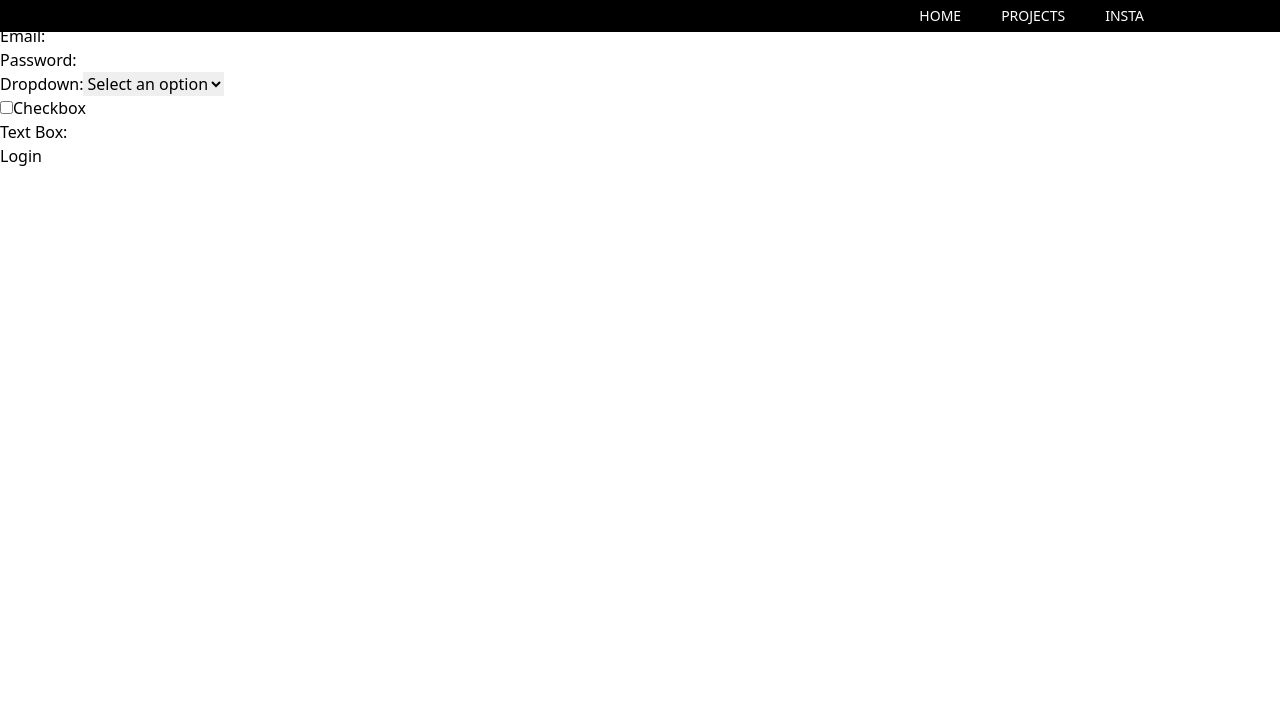
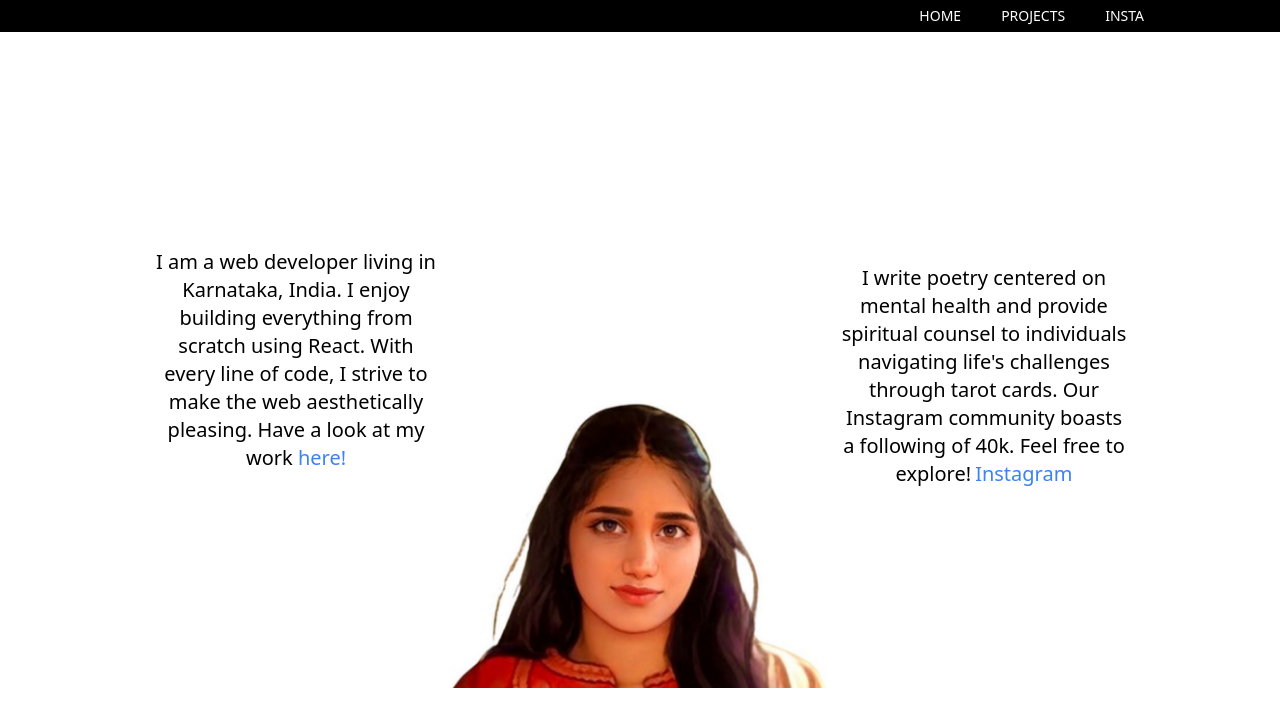
Before and after one commit to varadadg/myPortfolio, a React (Vite) app: page / in a window 1280 px wide. Shown: the top 726 px of the page. Built offline with nearby package versions, Linux system fonts and the light colour scheme.

Commit message:
added homepage contents

```diff
--- a/src/Home.jsx
+++ b/src/Home.jsx
@@ -1,243 +1,84 @@
-// import React from "react";
-// import { Link } from "react-router-dom"; // Import Link from react-router-dom
-// import myImage from "./assets/Varada.jpg"; // Import the image
+import React from "react";
+import { Link } from "react-router-dom"; // Import Link from react-router-dom
+import myImage from "./assets/Varada.jpg"; // Import the image
 
-// const Home = () => {
-//   const animationStyleFromLeft = {
-//     position: "relative",
-//     animationName: "fromLeft",
-//     animationDuration: "4s",
-//   };
-
-//   const animationStyleFromRight = {
-//     position: "relative",
-//     animationName: "fromRight",
-//     animationDuration: "4s",
-//   };
-
-//   const keyframes = `
-//     @keyframes fromLeft {
-//       100%   { left: 0px; }
-//       0% { left: calc(100% - 500px); } /* Adjust the width of the text container */
-//     }
-
-//     @keyframes fromRight {
-//       100%   { right: 0px; }
-//       0% { right: calc(100% - 500px); } /* Adjust the width of the text container */
-//     }
-//   `;
-
-//   return (
-//     <div className="flex justify-center w-full">
-//       <style>{keyframes}</style>
-//       <div className="xs:grid  grid-cols-1 gap-2 sm:grid grid-cols-1 gap-2  justify-center md:grid grid-cols-1 gap-2  justify-center   lg:flex ">
-//         <div className="xs:w-64 xs:h-64 xs:mt-8  xs:place-self-center sm:w-72 sm:h-72 flex items-center justify-center">
-//           <p
-//             className="text-center text-black lg:text-xl "
-//             style={animationStyleFromLeft}>
-//             I am a web developer living in Karnataka, India. I enjoy building
-//             everything from scratch using React. With every line of code, I
-//             strive to make the web aesthetically pleasing. Have a look at my
-//             work{" "}
-//             <Link to="/projects" className="text-blue-500 hover:underline">
-//               here!
-//             </Link>
-//           </p>
-//         </div>
-
-//         <div className="lg:w-96 2xl:mt-[25rem] xl:mt-[25rem]  lg:mt-[32rem] md:mt-6 xs:w-96 xs:h-64 xs:-mt-[1.9rem] bg-contain bg-center xs:place-self-center sm:w-72 sm:h-72  overflow-hidden">
-//           <img
-//             src={myImage}
-//             alt="Your image description"
-//             className="w-full h-full object-cover"
-//           />
-//           <a
-//             href="https://www.instagram.com/elixirofthoughts/"
-//             target="_blank"
-//             rel="noopener noreferrer"
-//             className="mt-4 text-center text-blue-500 hover:underline"
-//             style={{ ...animationStyleFromLeft, fontSize: "1.25rem" }}>
-//             Visit my Instagram
-//           </a>
-//         </div>
-
-//         <div className="xs:w-64 xs:h-64 xs:mt-8 xs:place-self-center sm:w-72 sm:h-72 md:mt-32 lg:text-xl ">
-//           <p className="text-center text-black" style={animationStyleFromRight}>
-//             I write poetry centered on mental health and provide spiritual
-//             counsel to individuals navigating life's challenges through tarot
-//             cards. Our Instagram community boasts a following of 40k. Feel free
-//             to explore!
-//             <a
-//               href="https://www.instagram.com/elixirofthoughts/"
-//               target="_blank"
-//               rel="noopener noreferrer"
-//               className="text-blue-500 hover:underline ml-1">
-//               Instagram
-//             </a>
-//           </p>
-//         </div>
-//       </div>
-//     </div>
-//   );
-// };
-
-// export default Home;
-import React, { useState } from "react";
-
-function LoginForm() {
-  const [formData, setFormData] = useState({
-    email: "",
-    password: "",
-    dropdownValue: "", // Added dropdownValue
-    checkboxChecked: false, // Added checkboxChecked
-    textBoxValue: "", // Added textBoxValue
-  });
-
-  const [errors, setErrors] = useState({});
-  const [submitted, setSubmitted] = useState(false);
-
-  const handleInputChange = (e) => {
-    const { name, value, type, checked } = e.target;
-    const inputValue = type === "checkbox" ? checked : value;
-
-    setFormData({
-      ...formData,
-      [name]: inputValue,
-    });
+const Home = () => {
+  const animationStyleFromLeft = {
+    position: "relative",
+    animationName: "fromLeft",
+    animationDuration: "4s",
   };
 
-  const validateForm = () => {
-    let isValid = true;
-    const newErrors = {};
+  const animationStyleFromRight = {
+    position: "relative",
+    animationName: "fromRight",
+    animationDuration: "4s",
+  };
 
-    // Validate email
-    if (!formData.email) {
-      newErrors.email = "Email is required";
-      isValid = false;
+  const keyframes = `
+    @keyframes fromLeft {
+      100%   { left: 0px; }
+      0% { left: calc(100% - 500px); } /* Adjust the width of the text container */
     }
 
-    // Validate password
-    if (!formData.password) {
-      newErrors.password = "Password is required";
-      isValid = false;
+    @keyframes fromRight {
+      100%   { right: 0px; }
+      0% { right: calc(100% - 500px); } /* Adjust the width of the text container */
     }
-
-    // Validate dropdown
-    if (!formData.dropdownValue) {
-      newErrors.dropdownValue = "Please select an option";
-      isValid = false;
-    }
-
-    // Validate checkbox
-    if (!formData.checkboxChecked) {
-      newErrors.checkboxChecked = "Please check the checkbox";
-      isValid = false;
-    }
-
-    // Validate text box
-    if (!formData.textBoxValue.trim()) {
-      newErrors.textBoxValue = "Please enter a value";
-      isValid = false;
-    }
-
-    setErrors(newErrors);
-    return isValid;
-  };
-
-  const handleSubmit = (e) => {
-    e.preventDefault();
-
-    if (validateForm()) {
-      // Form is valid, you can submit or process the data here
-      console.log("Form data:", formData);
-      setSubmitted(true); // Set a submitted flag
-    } else {
-      // Form is not valid, display error messages
-    }
-  };
-
-  const isFormValid = Object.keys(errors).length === 0;
+  `;
 
   return (
-    <div>
-      <h2>Login</h2>
-      {submitted ? (
-        <div className="success-message">Login successful!</div>
-      ) : (
-        <form onSubmit={handleSubmit}>
-          <div>
-            <label>Email:</label>
-            <input
-              type="text"
-              name="email"
-              value={formData.email}
-              onChange={handleInputChange}
-            />
-            {errors.email && <div className="error">{errors.email}</div>}
-          </div>
+    <div className="flex justify-center w-full">
+      <style>{keyframes}</style>
+      <div className="xs:grid  grid-cols-1 gap-2 sm:grid grid-cols-1 gap-2  justify-center md:grid grid-cols-1 gap-2  justify-center   lg:flex ">
+        <div className="xs:w-64 xs:h-64 xs:mt-8  xs:place-self-center sm:w-72 sm:h-72 flex items-center justify-center">
+          <p
+            className="text-center text-black lg:text-xl "
+            style={animationStyleFromLeft}>
+            I am a web developer living in Karnataka, India. I enjoy building
+            everything from scratch using React. With every line of code, I
+            strive to make the web aesthetically pleasing. Have a look at my
+            work{" "}
+            <Link to="/projects" className="text-blue-500 hover:underline">
+              here!
+            </Link>
+          </p>
+        </div>
 
-          <div>
-            <label>Password:</label>
-            <input
-              type="password"
-              name="password"
-              value={formData.password}
-              onChange={handleInputChange}
-            />
-            {errors.password && <div className="error">{errors.password}</div>}
-          </div>
+        <div className="lg:w-96 2xl:mt-[25rem] xl:mt-[25rem]  lg:mt-[32rem] md:mt-6 xs:w-96 xs:h-64 xs:-mt-[1.9rem] bg-contain bg-center xs:place-self-center sm:w-72 sm:h-72  overflow-hidden">
+          <img
+            src={myImage}
+            alt="Your image description"
+            className="w-full h-full object-cover"
+          />
+          <a
+            href="https://www.instagram.com/elixirofthoughts/"
+            target="_blank"
+            rel="noopener noreferrer"
+            className="mt-4 text-center text-blue-500 hover:underline"
+            style={{ ...animationStyleFromLeft, fontSize: "1.25rem" }}>
+            Visit my Instagram
+          </a>
+        </div>
 
-          <div>
-            <label>Dropdown:</label>
-            <select
-              name="dropdownValue"
-              value={formData.dropdownValue}
-              onChange={handleInputChange}>
-              <option value="">Select an option</option>
-              <option value="option1">Option 1</option>
-              <option value="option2">Option 2</option>
-              <option value="option3">Option 3</option>
-            </select>
-            {errors.dropdownValue && (
-              <div className="error">{errors.dropdownValue}</div>
-            )}
-          </div>
-
-          <div>
-            <label>
-              <input
-                type="checkbox"
-                name="checkboxChecked"
-                checked={formData.checkboxChecked}
-                onChange={handleInputChange}
-              />
-              Checkbox
-            </label>
-            {errors.checkboxChecked && (
-              <div className="error">{errors.checkboxChecked}</div>
-            )}
-          </div>
-
-          <div>
-            <label>Text Box:</label>
-            <input
-              type="text"
-              name="textBoxValue"
-              value={formData.textBoxValue}
-              onChange={handleInputChange}
-            />
-            {errors.textBoxValue && (
-              <div className="error">{errors.textBoxValue}</div>
-            )}
-          </div>
-
-          <button type="submit" disabled={!isFormValid}>
-            Login
-          </button>
-        </form>
-      )}
+        <div className="xs:w-64 xs:h-64 xs:mt-8 xs:place-self-center sm:w-72 sm:h-72 md:mt-32 lg:text-xl ">
+          <p className="text-center text-black" style={animationStyleFromRight}>
+            I write poetry centered on mental health and provide spiritual
+            counsel to individuals navigating life's challenges through tarot
+            cards. Our Instagram community boasts a following of 40k. Feel free
+            to explore!
+            <a
+              href="https://www.instagram.com/elixirofthoughts/"
+              target="_blank"
+              rel="noopener noreferrer"
+              className="text-blue-500 hover:underline ml-1">
+              Instagram
+            </a>
+          </p>
+        </div>
+      </div>
     </div>
   );
-}
+};
 
-export default LoginForm;
+export default Home;
```
